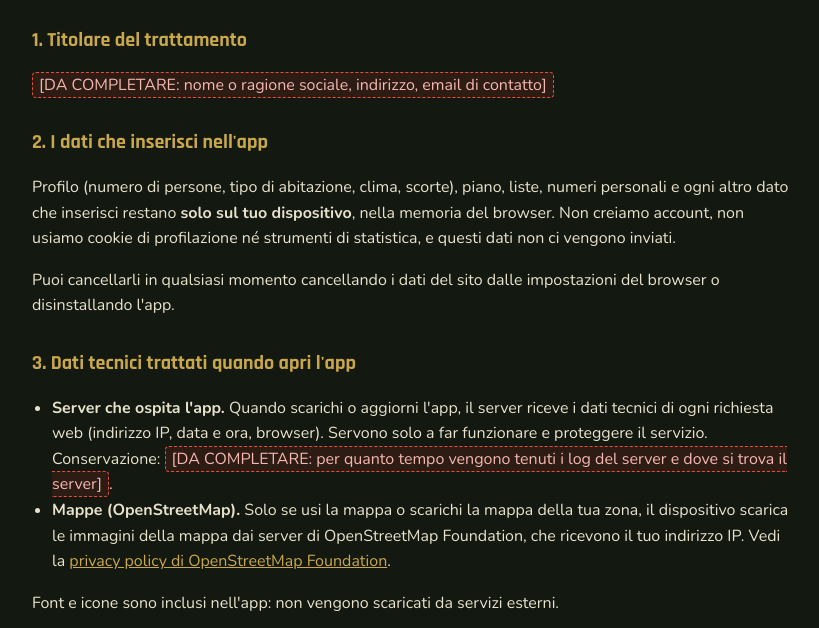
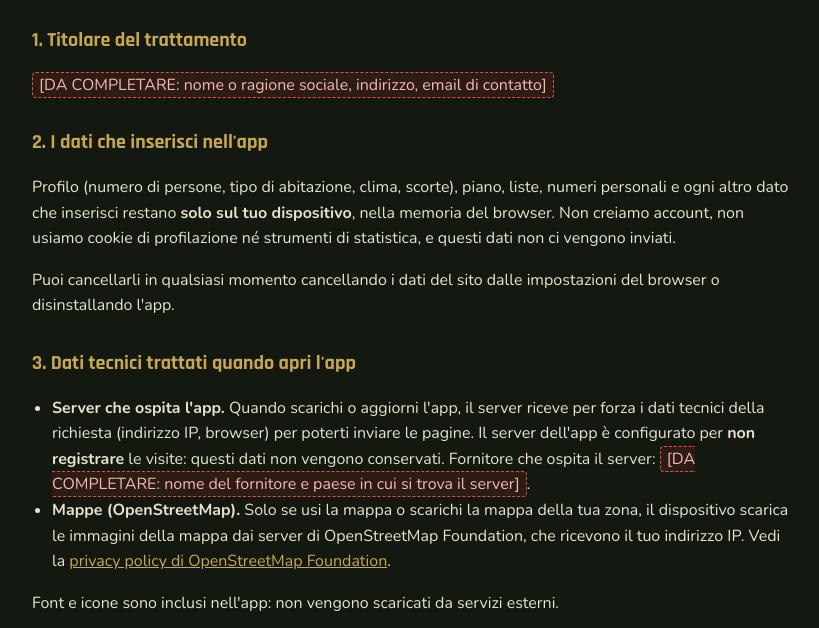
Before and after one commit to FrankEmiro/rebel-survival, a website: page legal/privacy.html in a window 1280 px wide. Shown: the part 172-800 px from the top of the page, without its empty margins (228-1047 px from the left). Drawn offline with Linux system fonts and the light colour scheme.

Commit message:
privacy: disable nginx access log, privacy page states no visit logs

```diff
--- a/legal/privacy.html
+++ b/legal/privacy.html
@@ -23,7 +23,7 @@
 
   <h2>3. Dati tecnici trattati quando apri l'app</h2>
   <ul>
-    <li><strong>Server che ospita l'app.</strong> Quando scarichi o aggiorni l'app, il server riceve i dati tecnici di ogni richiesta web (indirizzo IP, data e ora, browser). Servono solo a far funzionare e proteggere il servizio. Conservazione: <span class="todo">[DA COMPLETARE: per quanto tempo vengono tenuti i log del server e dove si trova il server]</span>.</li>
+    <li><strong>Server che ospita l'app.</strong> Quando scarichi o aggiorni l'app, il server riceve per forza i dati tecnici della richiesta (indirizzo IP, browser) per poterti inviare le pagine. Il server dell'app è configurato per <strong>non registrare</strong> le visite: questi dati non vengono conservati. Fornitore che ospita il server: <span class="todo">[DA COMPLETARE: nome del fornitore e paese in cui si trova il server]</span>.</li>
     <li><strong>Mappe (OpenStreetMap).</strong> Solo se usi la mappa o scarichi la mappa della tua zona, il dispositivo scarica le immagini della mappa dai server di OpenStreetMap Foundation, che ricevono il tuo indirizzo IP. Vedi la <a href="https://osmfoundation.org/wiki/Privacy_Policy" rel="noopener">privacy policy di OpenStreetMap Foundation</a>.</li>
   </ul>
   <p>Font e icone sono inclusi nell'app: non vengono scaricati da servizi esterni.</p>
```
Also changed, not shown: 1 other file.
